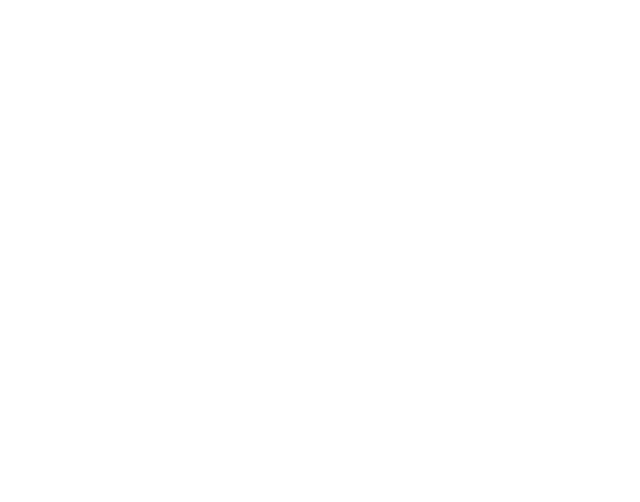
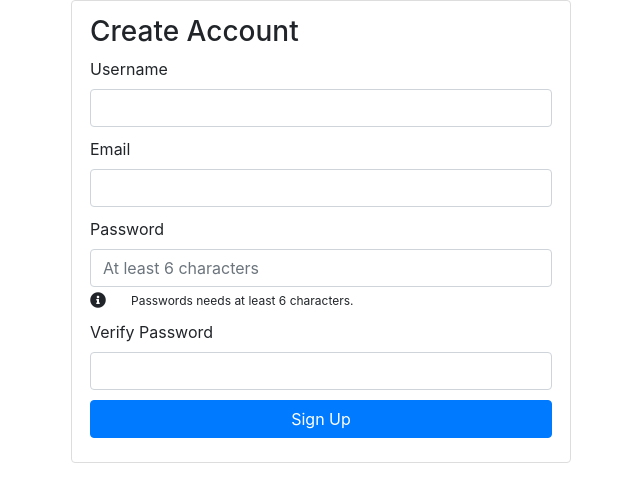
Before and after one commit to rossfrank/wbdv-sp21-recipe-planner, a React (Create React App) app: page /signup in a window 1280 px wide. Shown: the top 502 px of the page, without its empty margins (319-959 px from the left). Built offline with nearby package versions, Linux system fonts and the light colour scheme.

Commit message:
Add SignUp component

```diff
--- a/src/App.js
+++ b/src/App.js
@@ -1,6 +1,7 @@
 import {BrowserRouter, Route} from "react-router-dom";
 import Home from "./components/home"
 import RecipeProfile from "./components/recipe-profile/recipe-profile";
+import SignUp from "./components/sign-up/sign-up"
 
 function App() {
   return (
@@ -12,6 +13,9 @@
             <Route path="/recipe/recipe-profile" exact>
               <RecipeProfile/>
             </Route>
+            <Route path="/signup" exact>
+              <SignUp/>
+            </Route>
         </div>
       </BrowserRouter>
   );
--- a/src/components/home.js
+++ b/src/components/home.js
@@ -8,5 +8,8 @@
             <Link to="/recipe/recipe-profile">
                 Recipe Profile
             </Link>
+            <Link to="/signup">
+                Sign Up
+            </Link>
         </div>
     </>
--- a/src/components/recipe-profile/recipe-profile.css
+++ b/src/components/recipe-profile/recipe-profile.css
@@ -30,8 +30,8 @@
 .align-to-right{
     text-align: right;
 }
-
+ß
 .user-photo {
-    width: 2rem;
-    height: 2rem;
+    width: 64px;
+    height: 64px;
 }
--- /dev/null
+++ b/src/components/sign-up/sign-up.css
@@ -0,0 +1,35 @@
+.percentage40-item {
+    width: 40%;
+}
+
+.a-box {
+    display: block;
+    border-radius: 4px;
+    border: 1px #ddd solid;
+    margin: auto;
+}
+
+.a-box-inner {
+    border-radius: 4px;
+    position: relative;
+    padding: 14px 18px;
+}
+
+.form-group {
+    margin-bottom: 10px;
+}
+
+.label {
+    font-weight: 700;
+}
+
+.info-box {
+    margin:5px;
+    display: flex;
+    margin-right: -15px;
+    margin-left: -15px;
+}
+
+.pwd-info {
+    font-size:12px;
+}
--- /dev/null
+++ b/src/components/sign-up/sign-up.js
@@ -0,0 +1,41 @@
+import React from "react";
+import "./sign-up.css";
+
+const SignUp = () => {
+  return (
+    <div className="a-box percentage40-item">
+        <div className="a-box-inner">
+      <h3>Create Account</h3>
+      <form>
+        <div className="form-group">
+          <label>Username</label>
+          <input className="form-control"/>
+        </div>
+        <div className="form-group">
+          <label>Email</label>
+          <input className="form-control"/>
+        </div>
+        <div className="form-group">
+          <label>Password</label>
+          <input className="form-control" placeholder="At least 6 characters"/>
+          <div className="info-box">
+          <i className="fas fa-info-circle col-1"></i>
+          <div className="col-11 pwd-info">Passwords needs at least 6 characters.</div>
+          </div>
+        </div>
+        <div className="form-group">
+          <label>Verify Password</label>
+          <input className="form-control"/>
+        </div>
+        <div className="form-group">
+            <a className="btn btn-primary btn-block wbdv-login" href="">
+              Sign Up
+            </a>
+        </div>
+      </form>
+      </div>
+    </div>
+  );
+};
+
+export default SignUp;
```
